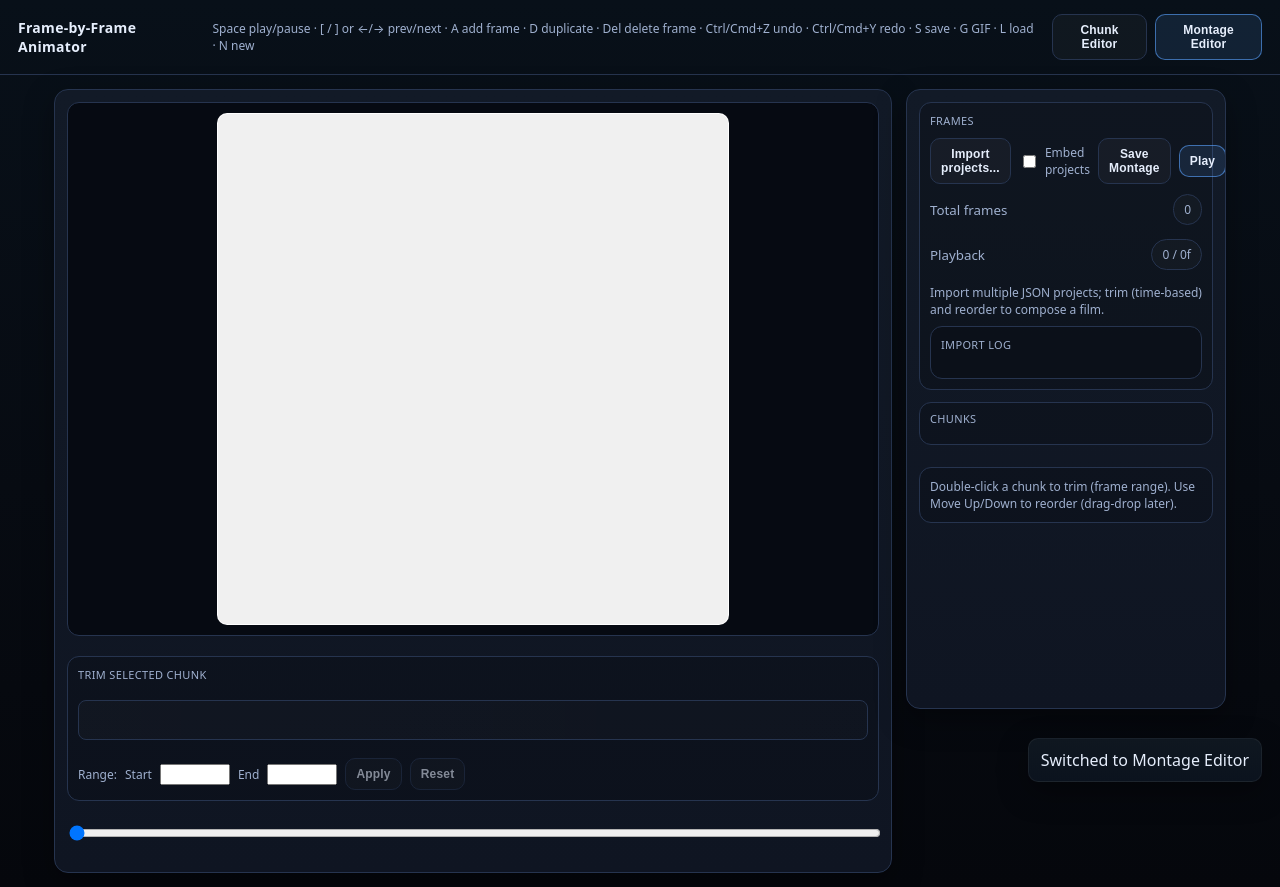
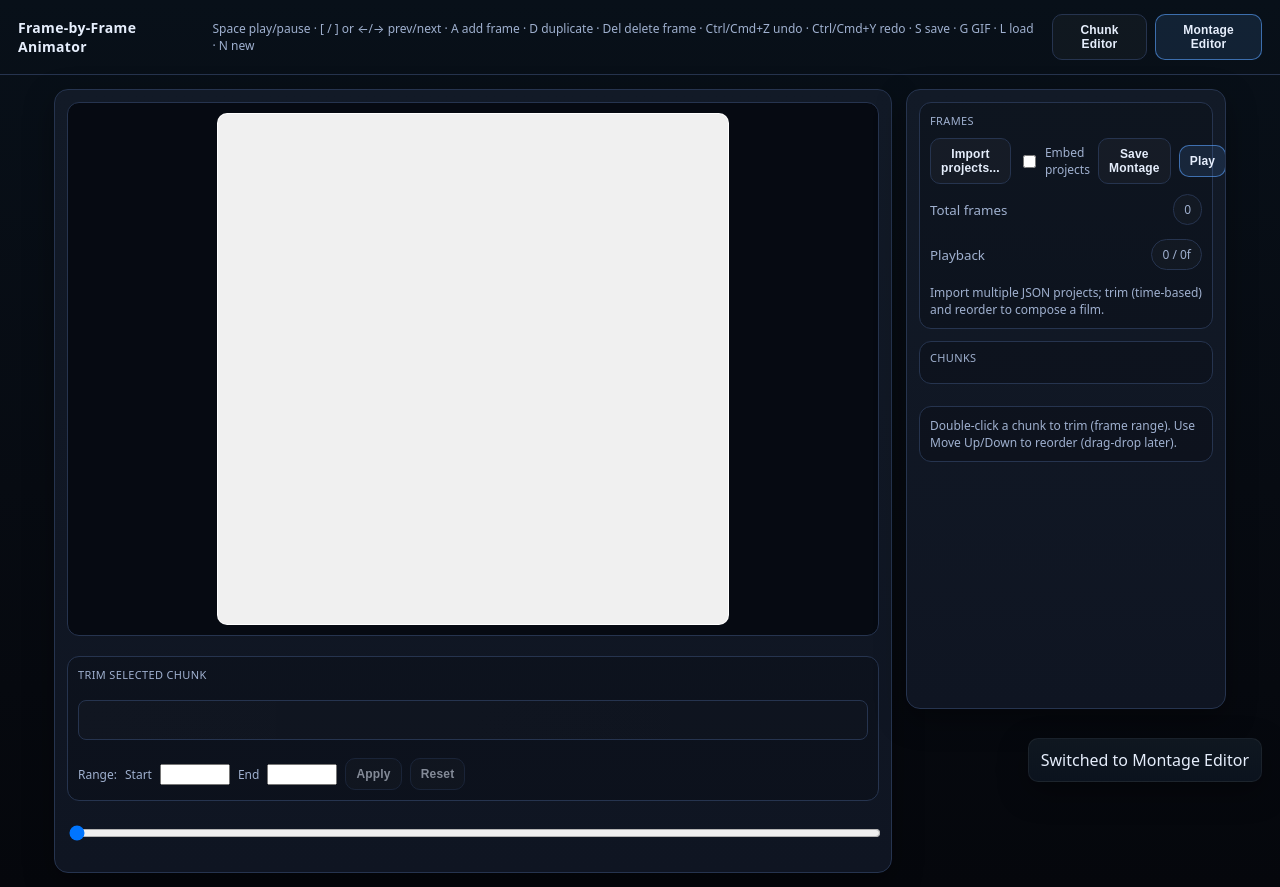
Before and after one commit to WenqinSHAO/pixel-animator, a plain HTML site: page animator.html in a window 1280 px wide. Both pictures are taken after a click on the button "Montage Editor". Drawn offline with Linux system fonts and the light colour scheme.

Commit message:
Add scrollbar for montage chunks and remove import log

```diff
--- a/animator.html
+++ b/animator.html
@@ -53,7 +53,7 @@ input[type="range"]{width:160px}
   text-transform:uppercase;
 }
 
-.sidebar{padding:12px;display:flex;flex-direction:column;height:calc(100vh - 180px);overflow:hidden}
+.sidebar{padding:12px;display:flex;flex-direction:column;height:calc(100vh - 180px);overflow-y:auto}
 .sidebar h2{display:none}
 .sidebar .section{padding:10px;border:1px solid var(--border);border-radius:12px;background:rgba(0,0,0,.18);margin-bottom:12px;flex-shrink:0}
 .sidebar .section:first-of-type{flex-shrink:1;display:flex;flex-direction:column;min-height:0}
@@ -92,6 +92,7 @@ input[type="range"]{width:160px}
 
 /* Montage sidebar styles */
 #montageSidebar .section{padding:10px}
+#montageChunks{max-height:300px;overflow-y:auto}
 #montageChunks .chunk-item{display:flex;align-items:center;justify-content:space-between;padding:8px;border-radius:8px;border:1px solid var(--border);background:rgba(255,255,255,.02)}
 #montageChunks .chunk-item.active{outline:2px solid rgba(90,162,255,.8);border-color:rgba(90,162,255,.65);background:linear-gradient(180deg,rgba(90,162,255,.02),rgba(255,255,255,.01))}
 #montageChunks .chunk-meta{font-size:12px;color:var(--muted);}
@@ -271,11 +272,6 @@ input[type="range"]{width:160px}
       <div style="margin-top:6px" class="row"><small>Playback</small><span id="montagePlayPos" class="pill">0 / 0f</span></div>
       <div style="margin-top:6px;color:var(--muted);font-size:12px">Import multiple JSON projects; trim (time-based) and reorder to compose a film.</div>
 
-      <div style="margin-top:8px" class="panelBlock">
-        <div class="panelHeader"><div class="panelTitle">Import Log</div></div>
-        <div id="importLog" style="font-size:12px;color:var(--muted);max-height:120px;overflow:auto;padding-top:6px"></div>
-      </div>
-
       <!-- End import block -->
     </div>
 
```
